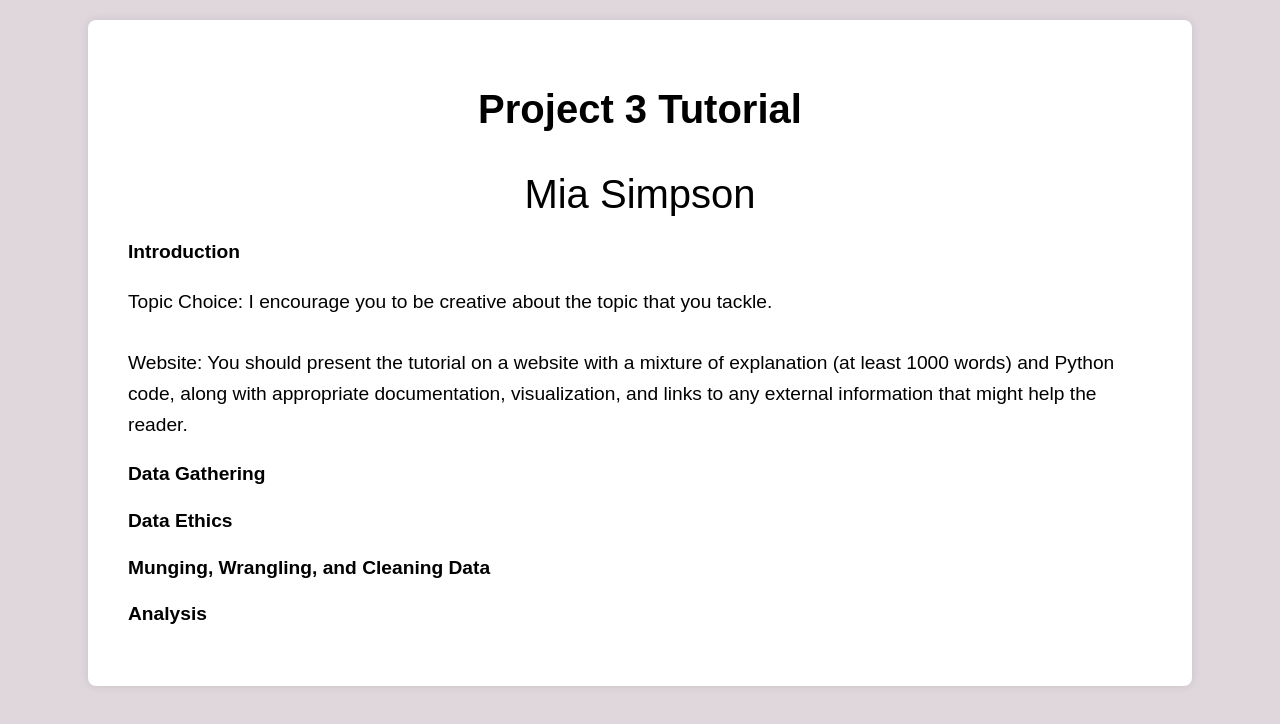
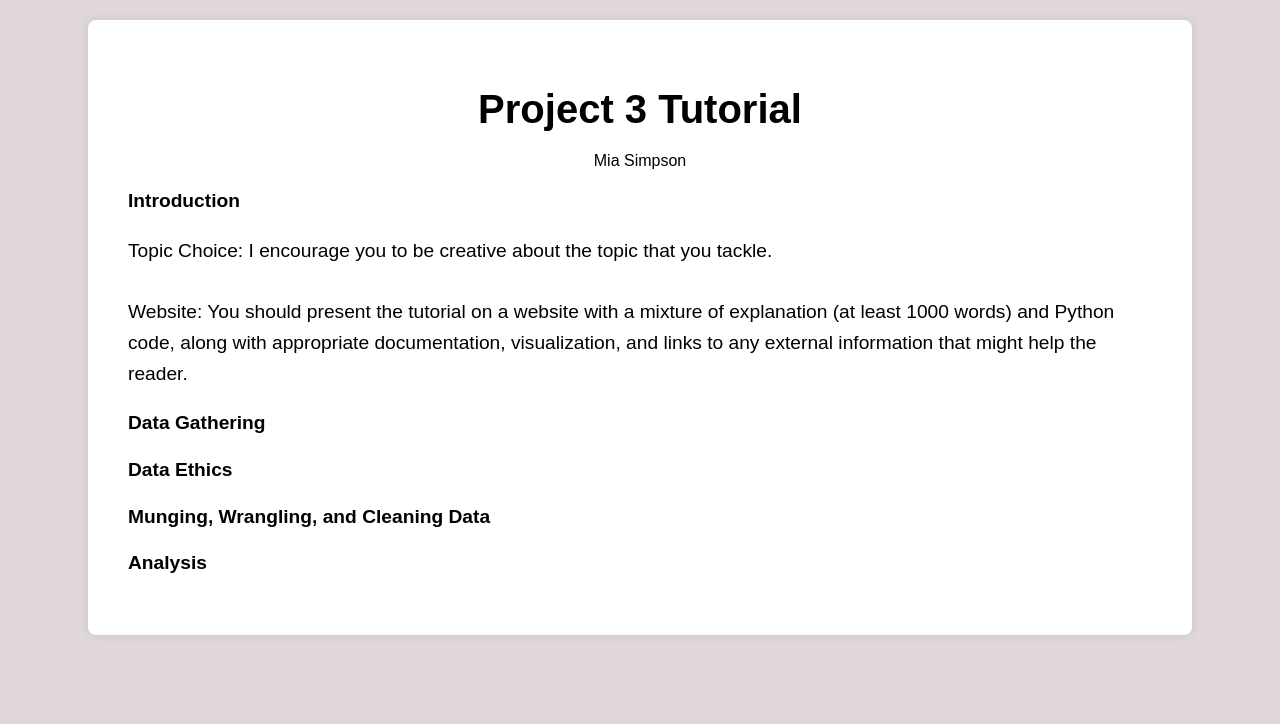
Before and after one commit to MiaSimp/MiaSimp.github.io, a plain HTML site: page index.html in a window 1280 px wide. Drawn offline with Linux system fonts and the light colour scheme.

Commit message:
Update index.html

```diff
--- a/index.html
+++ b/index.html
@@ -38,7 +38,7 @@
 <body>
   <div class="container">
     <h1 class="title">Project 3 Tutorial</h1>
-    <p class="title">Mia Simpson</p>
+    <p>Mia Simpson</p>
     <h2 class = "body-text">Introduction</h2>
     <p class = "body-text">Topic Choice: I encourage you to be creative about the topic that you tackle.<br><br>
     Website: You should present the tutorial on a website with a mixture of explanation (at least 1000 words) and Python code, along with appropriate documentation, visualization, and links to any external information that might help the reader.</p>
```
